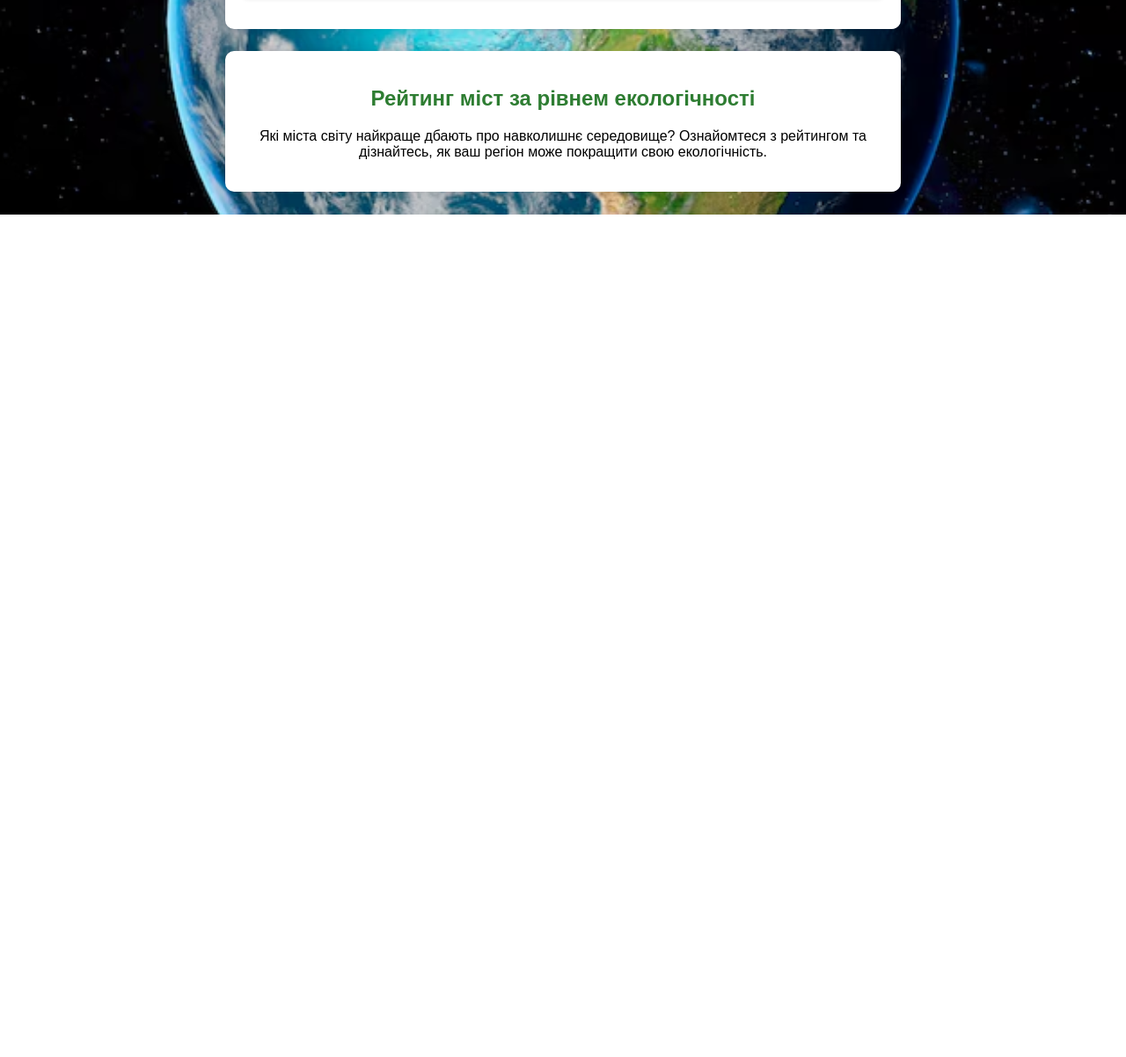
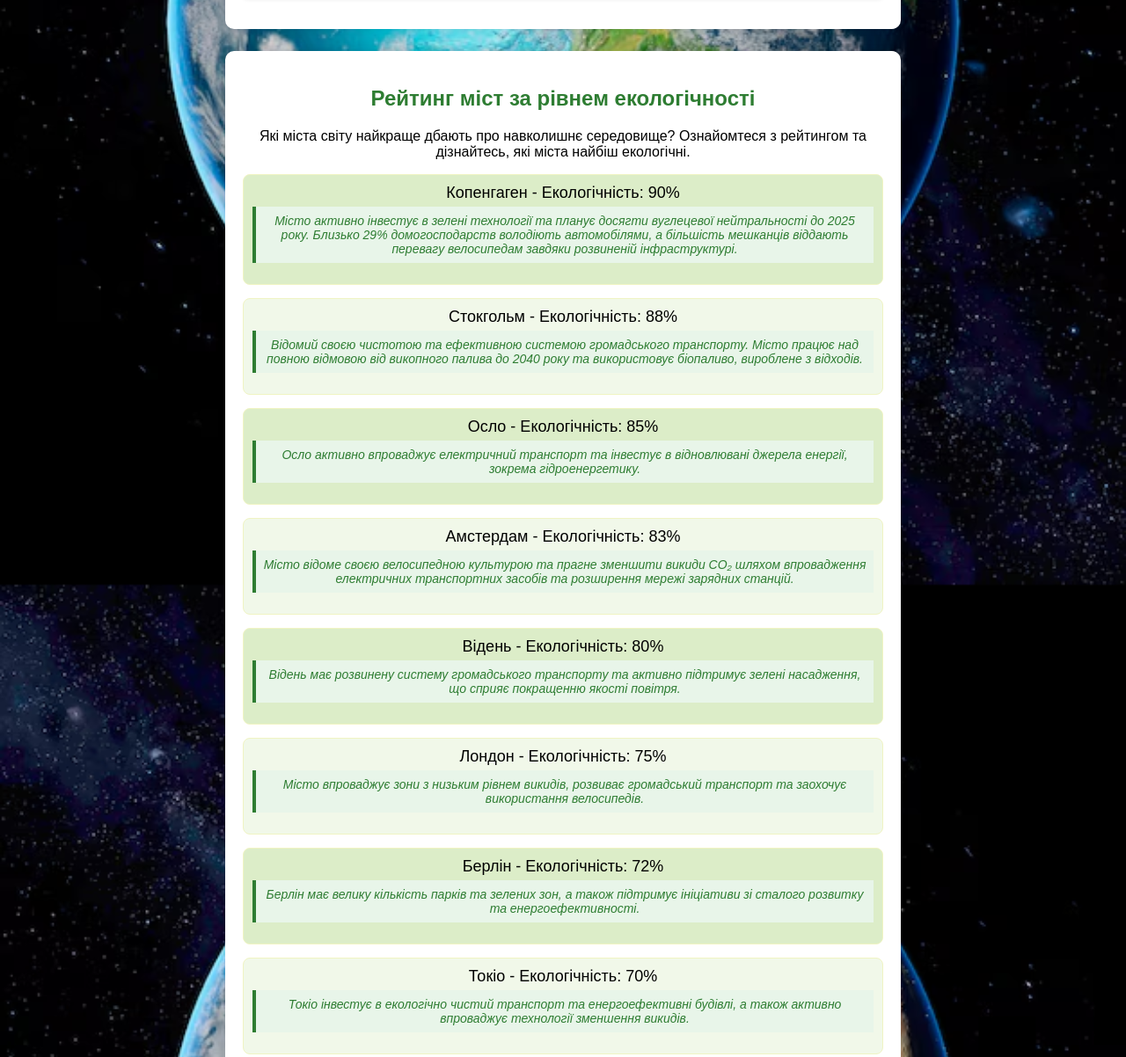
Before and after one commit to n-o-bond/greenPlanet, a plain HTML site: page index.html in a window 1280 px wide. Shown: the part 3175-4377 px from the top of the page at 88% size. Before the commit the page ends 3419 px from the top, so only its background shows below. Drawn offline with Linux system fonts and the light colour scheme; no server answers.

Commit message:
changed city ranking

```diff
--- a/css/style.css
+++ b/css/style.css
@@ -2,12 +2,10 @@ body {
   font-family: Arial, sans-serif;
   margin: 0;
   padding: 0;
-  /*background-color: #e8f5e9;*/
   text-align: center;
 }
 
 header {
-  /*background-color: #2e7d32;*/
   color: white;
   padding: 20px;
 }
@@ -78,15 +76,26 @@ section {
 }
 
 #city-list li {
+  margin-bottom: 15px;
+  padding: 10px;
+  background-color: #f1f8e9;
+  border: 1px solid #f0f4c3;
+  border-radius: 8px;
+}
+
+.city-name {
   font-size: 18px;
-  padding: 10px;
-  margin-bottom: 10px;
-  background-color: #f1f8e9;
-  border-radius: 5px;
-  box-shadow: 0 2px 5px rgba(0, 0, 0, 0.1);
-  display: flex;
-  justify-content: space-between;
-  align-items: center;
+  margin-bottom: 5px;
+}
+
+.reason {
+  font-size: 14px;
+  font-style: italic;
+  color: #2e7d32;
+  background-color: #e8f5e9;
+  padding: 8px;
+  border-left: 4px solid #2e7d32;
+  margin-top: 5px;
 }
 
 #city-list li:nth-child(odd) {
--- a/index.html
+++ b/index.html
@@ -37,7 +37,7 @@
 
 <section id="city-ranking">
   <h2>Рейтинг міст за рівнем екологічності</h2>
-  <p>Які міста світу найкраще дбають про навколишнє середовище? Ознайомтеся з рейтингом та дізнайтесь, як ваш регіон може покращити свою екологічність.</p>
+  <p>Які міста світу найкраще дбають про навколишнє середовище? Ознайомтеся з рейтингом та дізнайтесь, які міста найбіш екологічні.</p>
   <ul id="city-list"></ul>
 </section>
 
--- a/js/app.js
+++ b/js/app.js
@@ -73,40 +73,27 @@ function loadEcoTips() {
 
 
 async function loadCityRanking() {
-  const apiKey = '5b74c36948d9e0dce91614f2b7bc3374a7190b94';
-  const cities = [
-    'oslo', 'stockholm', 'kyiv', 'london', 'paris', 'new-york',
-    'tokyo', 'berlin', 'amsterdam', 'madrid'
+
+  const cityScores = [
+    { name: "Копенгаген", score: 90, reason: "Місто активно інвестує в зелені технології та планує досягти вуглецевої нейтральності до 2025 року. Близько 29% домогосподарств володіють автомобілями, а більшість мешканців віддають перевагу велосипедам завдяки розвиненій інфраструктурі." },
+    { name: "Стокгольм", score: 88, reason: "Відомий своєю чистотою та ефективною системою громадського транспорту. Місто працює над повною відмовою від викопного палива до 2040 року та використовує біопаливо, вироблене з відходів." },
+    { name: "Осло", score: 85, reason: "Осло активно впроваджує електричний транспорт та інвестує в відновлювані джерела енергії, зокрема гідроенергетику." },
+    { name: "Амстердам", score: 83, reason: "Місто відоме своєю велосипедною культурою та прагне зменшити викиди CO₂ шляхом впровадження електричних транспортних засобів та розширення мережі зарядних станцій." },
+    { name: "Відень", score: 80, reason: "Відень має розвинену систему громадського транспорту та активно підтримує зелені насадження, що сприяє покращенню якості повітря." },
+    { name: "Лондон", score: 75, reason: "Місто впроваджує зони з низьким рівнем викидів, розвиває громадський транспорт та заохочує використання велосипедів." },
+    { name: "Берлін", score: 72, reason: "Берлін має велику кількість парків та зелених зон, а також підтримує ініціативи зі сталого розвитку та енергоефективності." },
+    { name: "Токіо", score: 70, reason: "Токіо інвестує в екологічно чистий транспорт та енергоефективні будівлі, а також активно впроваджує технології зменшення викидів." },
+    { name: "Париж", score: 65, reason: "Париж працює над зменшенням автомобільного трафіку, розширює велосипедну інфраструктуру та впроваджує зелені зони." },
+    { name: "Нью-Йорк", score: 60, reason: "Місто реалізує програми з озеленення, покращення енергоефективності будівель та розвитку громадського транспорту." }
   ];
-  const cityScores = [];
 
-  try {
-    for (let city of cities) {
-      const response = await fetch(`https://api.waqi.info/feed/${city}/?token=${apiKey}`);
-      const data = await response.json();
-
-      if (data.status === 'ok') {
-        cityScores.push({
-          name: city.charAt(0).toUpperCase() + city.slice(1),
-          score: data.data.aqi // AQI (Air Quality Index)
-        });
-      } else {
-        cityScores.push({
-          name: city.charAt(0).toUpperCase() + city.slice(1),
-          score: 'Не доступно'
-        });
-      }
-    }
-
-    const cityList = document.getElementById("city-list");
-    cityScores.forEach(city => {
-      let li = document.createElement("li");
-      const score = city.score === 'Не доступно' ? city.score : `${city.score}%`;
-      li.textContent = `${city.name} - Екологічність: ${score}`;
-      cityList.appendChild(li);
-    });
-
-  } catch (error) {
-    console.error('Помилка завантаження даних про якість повітря:', error);
-  }
+  const cityList = document.getElementById("city-list");
+  cityScores.forEach(city => {
+    let li = document.createElement("li");
+    li.innerHTML = `
+      <div class="city-name">${city.name} - Екологічність: ${city.score}%</div>
+      <p class="reason">${city.reason}</p>
+    `;
+    cityList.appendChild(li);
+  });
 }
```
